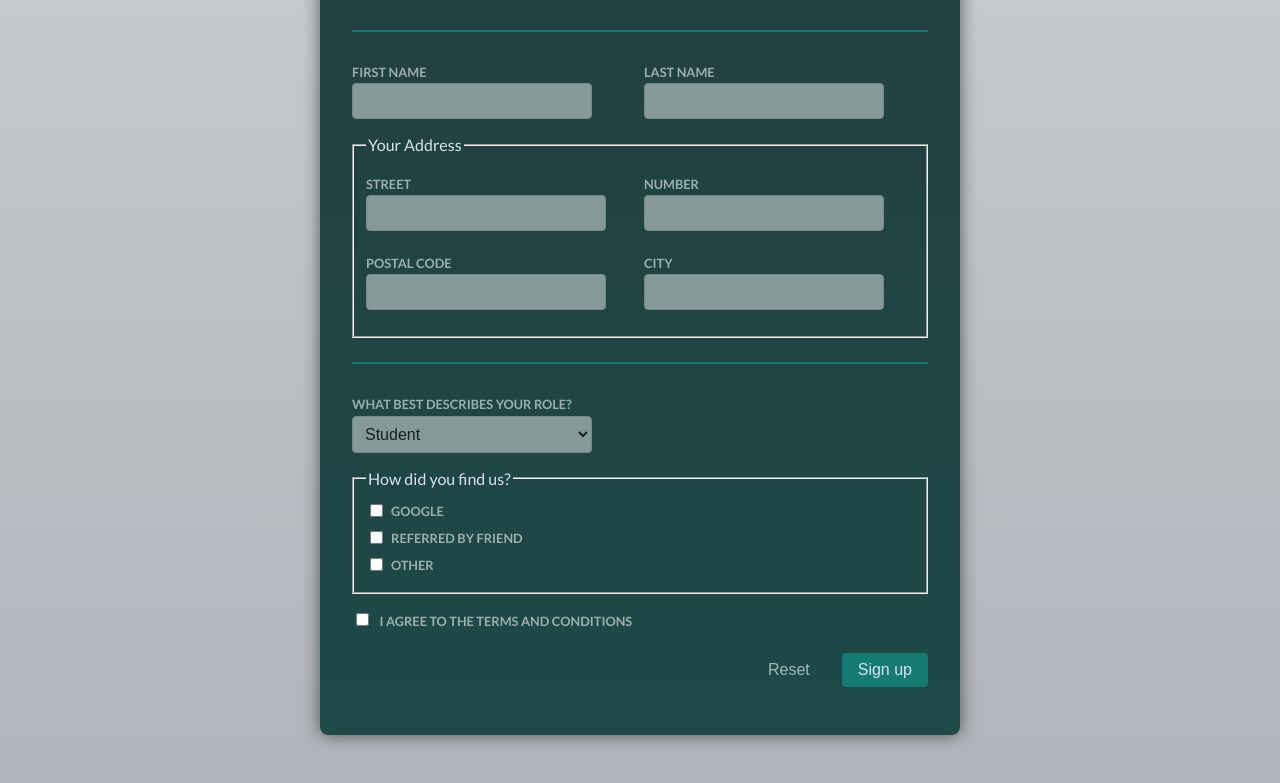
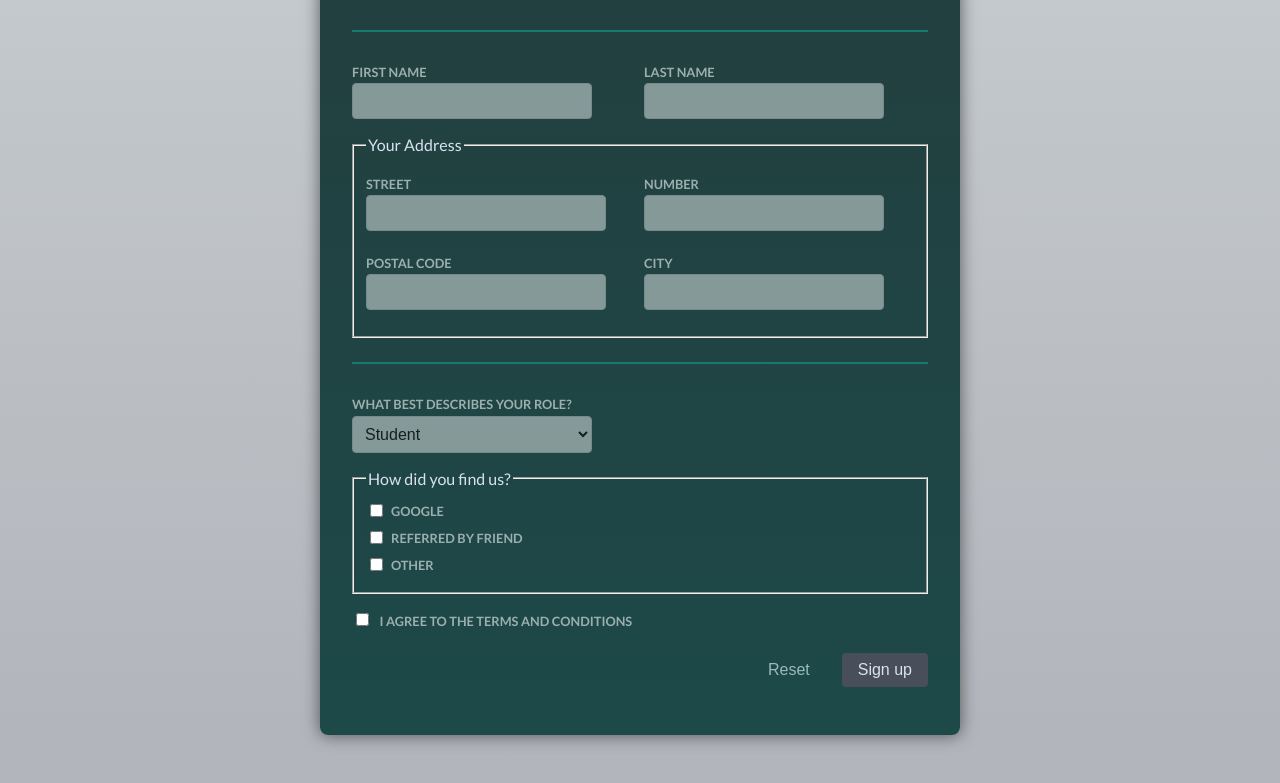
Before and after one commit to khaled-alselwady/dealing-with-forms-in-angular, an Angular app: page / in a window 1280 px wide. Shown: the part 504-1287 px from the top of the page. Built offline with nearby package versions, Linux system fonts and the light colour scheme.

Commit message:
feat(reactive-form): create multi-input validators

```diff
--- a/src/app/auth/signup/signup.component.html
+++ b/src/app/auth/signup/signup.component.html
@@ -34,6 +34,9 @@
         name="confirm-password"
         formControlName="confirmPassword"
       />
+      @if (isConfirmPasswordMismatch) {
+      <app-error-message errorMessage="* Passwords do not match" />
+      }
     </div>
   </div>
 
@@ -182,6 +185,15 @@
     <button type="reset" class="button button-flat" (click)="onReset()">
       Reset
     </button>
-    <button type="submit" class="button">Sign up</button>
+    <button
+      type="submit"
+      class="button"
+      [disabled]="form.controls"
+      [class]="{
+        'button-disabled': form.invalid
+      }"
+    >
+      Sign up
+    </button>
   </p>
 </form>
--- a/src/app/auth/signup/signup.component.ts
+++ b/src/app/auth/signup/signup.component.ts
@@ -9,6 +9,29 @@ import {
 } from '@angular/forms';
 import type { Role } from './signup.model';
 import { ErrorMessageComponent } from '../error-message/error-message.component';
+
+function equalValues(controlName1: string, controlName2: string) {
+  return (control: AbstractControl) => {
+    const val1 = control.get(controlName1)?.value;
+    const val2 = control.get(controlName2)?.value;
+
+    if (val1 === val2) {
+      return null;
+    } else {
+      return { notEqualValues: true };
+    }
+  };
+}
+
+function selectAtLeastOneSource(control: AbstractControl) {
+  if (control instanceof FormArray) {
+    const atLeastSelected = control.controls.some((ctrl) => ctrl.value);
+
+    return atLeastSelected ? null : { notSelectAtLeastOneSource: true };
+  }
+
+  return { notSelectAtLeastOneSource: true };
+}
 
 @Component({
   selector: 'app-signup',
@@ -24,25 +47,33 @@ export class SignupComponent implements OnInit {
     this.setFormState();
   }
 
+  private getPasswordsControl() {
+    return this.form.controls['passwords'];
+  }
+
   get isEmailInvalid() {
     const emailControl = this.form.controls['email'];
     return emailControl.touched && emailControl.invalid;
   }
 
   get isPasswordLengthInvalid() {
-    const passwordsControl: FormGroup = this.form.controls[
-      'passwords'
-    ] as FormGroup;
-    const passwordControl = passwordsControl.controls['password'];
-    return passwordControl.touched && passwordControl.invalid;
+    const passwordControl = this.getPasswordsControl().get('password');
+    return passwordControl?.touched && passwordControl?.invalid;
+  }
+
+  get isConfirmPasswordMismatch() {
+    const passwordsControl = this.getPasswordsControl();
+    const confirmPasswordControl = passwordsControl.get('confirmPassword');
+    const passwordControl = passwordsControl.get('password');
+    return (
+      (confirmPasswordControl?.touched || passwordControl?.touched) &&
+      passwordControl?.value !== confirmPasswordControl?.value
+    );
   }
 
   isNameInvalid(nameToCheck: 'firstName' | 'lastName') {
-    const fullNameControl: FormGroup = this.form.controls[
-      'fullName'
-    ] as FormGroup;
-    const nameControl = fullNameControl.controls[nameToCheck];
-    return nameControl.touched && nameControl.invalid;
+    const nameControl = this.form.controls['fullName'].get(nameToCheck);
+    return nameControl?.touched && nameControl?.invalid;
   }
 
   get isFirstNameInvalid() {
@@ -59,7 +90,8 @@ export class SignupComponent implements OnInit {
         validators: [Validators.required, Validators.email],
       }),
 
-      passwords: new FormGroup({
+      passwords: new FormGroup(
+        {
           password: new FormControl('', {
             validators: [Validators.required, Validators.minLength(6)],
           }),
@@ -67,7 +99,11 @@ export class SignupComponent implements OnInit {
           confirmPassword: new FormControl('', {
             validators: [Validators.required],
           }),
-      }),
+        },
+        {
+          validators: [equalValues('password', 'confirmPassword')],
+        }
+      ),
 
       fullName: new FormGroup({
         firstName: new FormControl('', { validators: [Validators.required] }),
@@ -89,13 +125,18 @@ export class SignupComponent implements OnInit {
         validators: [Validators.required],
       }),
 
-      source: new FormArray([
+      source: new FormArray(
+        [
           new FormControl(false),
           new FormControl(false),
           new FormControl(false),
-      ]),
+        ],
+        {
+          validators: [selectAtLeastOneSource],
+        }
+      ),
 
-      agree: new FormControl(false, { validators: [Validators.required] }),
+      agree: new FormControl(false, { validators: [Validators.requiredTrue] }),
     });
   }
 
--- a/src/styles.css
+++ b/src/styles.css
@@ -174,10 +174,19 @@ hr {
   color: #869999;
 }
 
+.button-disabled {
+  background-color: #494f5a;
+  pointer-events: none;
+}
+
+[formgroupname]:has(input[type="password"]).ng-invalid.ng-touched.ng-dirty
+  label,
 .control:has(.ng-invalid.ng-touched.ng-dirty) label {
   color: #f98b75;
 }
 
+[formgroupname]:has(input[type="password"]).ng-invalid.ng-touched.ng-dirty
+  input,
 input.ng-invalid.ng-touched.ng-dirty {
   background-color: #fbdcd6;
   border-color: #f84e2c;
```
Lines whose indentation alone changed are shown as unchanged.
